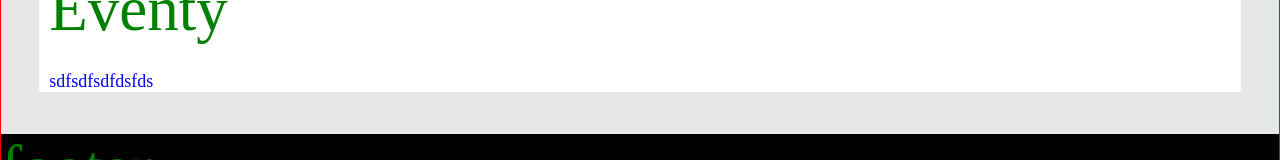
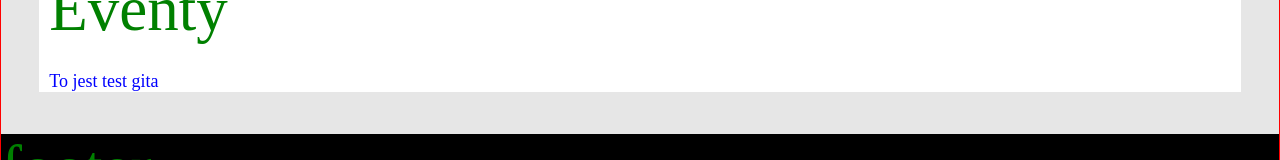
Before and after one commit to Vorciu/ProjektEventy, an Angular app: page /eventy in a window 1280 px wide. Shown: the part 398-558 px from the top of the page. Built offline with nearby package versions, Linux system fonts and the light colour scheme.

Commit message:
test edycji

```diff
--- a/src/app/eventy/eventy.html
+++ b/src/app/eventy/eventy.html
@@ -3,7 +3,7 @@
 <h1>Eventy</h1>
 
 <div class="content">
-  sdfsdfsdfdsfds
+  To jest test gita
 </div>
 
 
```
